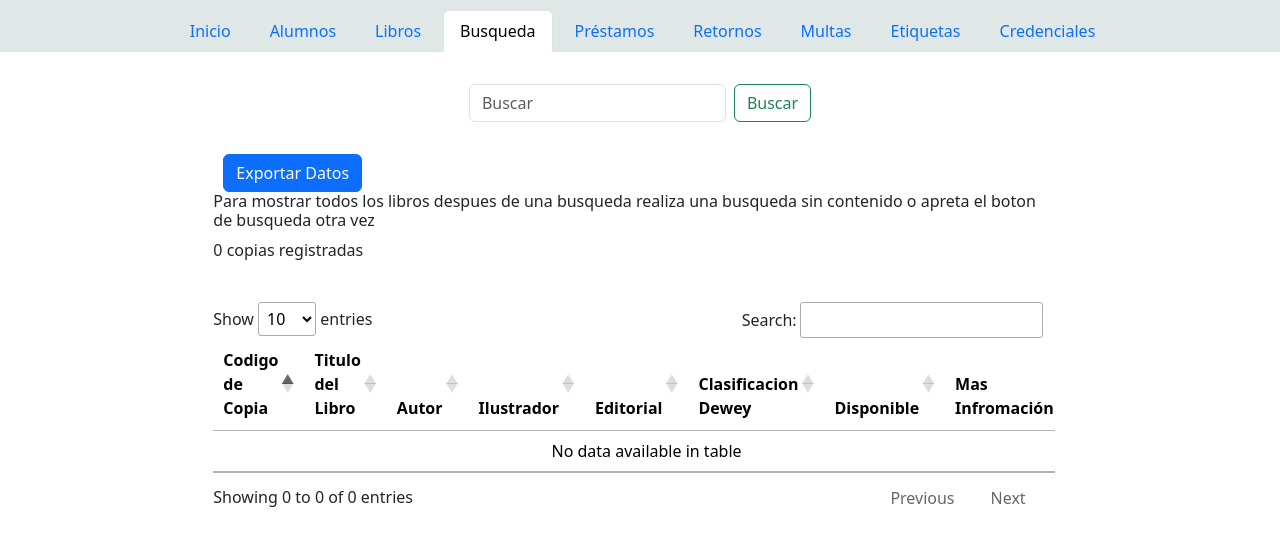
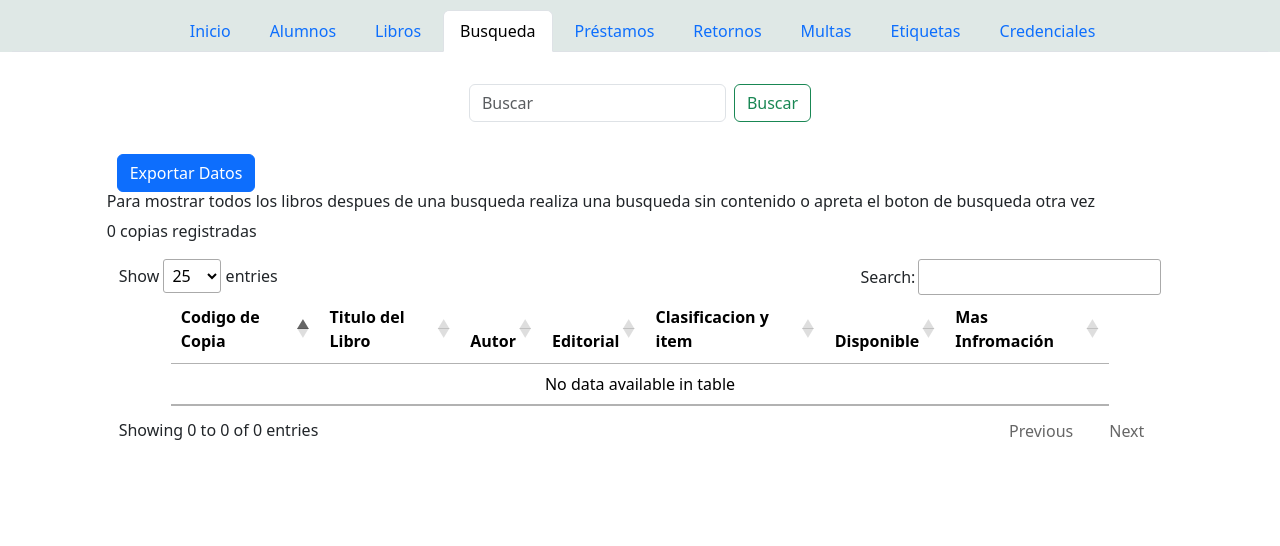
Before and after one commit to Gabrielsalom08/progamabiblio, a Django app: page /busqueda in a window 1280 px wide. Shown: the part 71-617 px from the top of the page. Run offline with Django 5.2, Linux system fonts and the light colour scheme; data that the repository does not hold is empty; some libraries are stand-ins or nearby versions; some web fonts are replaced.

Commit message:
Agregado campos pedidos item fecha creacion prestamo grupo palabras claves y adaptacion a esos cambios

```diff
--- a/biblio_app/templates/busqueda.html
+++ b/biblio_app/templates/busqueda.html
@@ -3,7 +3,7 @@
 {% load static %}
 
 {% block main_content %}
-<div class="col-md-8 mx-auto my-4">
+<div class="col-md-10 mx-auto my-4">
     <div class="row">
         <nav class="navbar bg-body-light">
             <div class="container-fluid justify-content-center align-items-center">
@@ -21,16 +21,15 @@
             <h6> Para mostrar todos los libros despues de una busqueda realiza una busqueda sin contenido o apreta el boton de busqueda otra vez</h6>
             <p>{{ copias|length }} copias registradas</p>
         </div>
-        <div class="row mt-4">
-            <div class="container" style="overflow-y:auto;">
-                <table class="table table-hover">
+        <div class="container-fluid">
+            <div class="container-fluid table-responsive" style="overflow-y:auto; overflow-x: auto;" >
+                <table class="table table-hover" style="width: 90%;">
                     <thead>
                         <th>Codigo de Copia</th>
                         <th>Titulo del Libro</th>
                         <th>Autor</th>
-                        <th>Ilustrador</th>
                         <th>Editorial</th>
-                        <th>Clasificacion Dewey</th>
+                        <th>Clasificacion  y item</th>
                         <th>Disponible</th>
                         <th>Mas Infromación</th>
                         {% if user.is_authenticated %}
@@ -43,9 +42,8 @@
                                 <td>{{ copia.clavecopia|stringformat:"06d" }}</td>
                                 <td>{{ copia.codigolibro.titulo }}</td>
                                 <td>{{ copia.codigolibro.autor }}</td>
-                                <td>{{ copia.codigolibro.ilustrador }}</td>
                                 <td>{{ copia.codigolibro.editorial }}</td>
-                                <td>{{ copia.codigolibro.dewy }}</td>
+                                <td>{{ copia.codigolibro.dewy }} {% if copia.codigolibro.item %} {{copia.codigolibro.item}} {%endif%}</td>
                                 <td>{% if copia.disponible %}Disponible{% else %} No - {{ copia.clavealumno.clave|stringformat:"05d" }}{% endif %}</td>
                                 <td style="text-align: center;">
                                     <a href="{% url 'busqueda_detalle' clavecopia=copia.clavecopia %}" class="btn btn-success"><i class="bi bi-pencil"></i>+</a>
@@ -91,7 +89,7 @@
     $(document).ready( function () {
         $('.table').DataTable({
             "paging": true,
-            "pageLength": 10 // Mostrar solo 30 elementos por página
+            "pageLength": 25 // Mostrar solo 30 elementos por página
         });
     });
 </script>
--- a/biblio_app/templates/busquedadetalle.html
+++ b/biblio_app/templates/busquedadetalle.html
@@ -40,7 +40,9 @@
     <p>Editorial: {{ copia.codigolibro.editorial }}</p>
     <p>Número de Tomo: {{ copia.codigolibro.numerotomo }}</p>
     <p>Características Especiales: {{ copia.codigolibro.caracteristicasespeciales }}</p>
+    <p>Palabras Calve: {{ copia.codigolibro.palabrasclave }}</p>
     <p>Clasificación Dewey: {{ copia.codigolibro.dewy }}</p>
+    <p>Item: {{ copia.codigolibro.item }}</p>
     <p>Publico Dirigido: {{ copia.codigolibro.publicodirigido }}</p>
     <p>Disponible: {% if copia.disponible %}Sí{% else %}No{% endif %}</p>
     {% if not copia.disponible %}
--- a/biblio_app/templates/editar_alumno.html
+++ b/biblio_app/templates/editar_alumno.html
@@ -19,6 +19,7 @@
         display: flex;
         flex-direction: column;
         align-items: center;
+        margin-bottom: 100px;
     }
 
     label {
@@ -57,6 +58,8 @@
     <input type="text" name="clave" value="{{ alumno.clave }}"><br>
     <label for="grupo">Año:</label>
     <input type="text" name="grupo" value="{{ alumno.grupo }}"><br>
+    <label for="clase">Grupo:</label>
+    <input type="text" name="clase" value="{{ alumno.clase|default_if_none:'' }}"><br>
     <button type="submit" class="btn btn-primary">Guardar cambios</button>
 </form>
 {% endblock %}
--- a/biblio_app/templates/editar_libro.html
+++ b/biblio_app/templates/editar_libro.html
@@ -65,8 +65,12 @@
     <input type="text" name="caracteristicasespeciales" value="{{ libro.caracteristicasespeciales|default_if_none:'' }}"><br>
     <label for="ubicacionbiblio">Clasificación Dewey:</label>
     <input type="text" name="ubicacionbiblio" value="{{ libro.dewy|default_if_none:'' }}"><br>
+    <label for="item">Item :</label>
+    <input type="text" name="item" value="{{ libro.item|default_if_none:'' }}"><br>
     <label for="publicodirigido">Público Dirigido:</label>
-    <input type="text" name="publicodirigido" value="{{ libro.publicodirigido|default_if_none:'' }}"><br>
+    <input type="textform" name="publicodirigido" value="{{ libro.publicodirigido|default_if_none:'' }}"><br>
+    <label for="publicodirigido">Palabras Clave:</label>
+    <input type="textform" name="clave" value="{{ libro.palabrasclave|default_if_none:'' }}"><br>
 
     <button type="submit" class="btn btn-primary" style="margin-bottom: 200px;">Guardar cambios</button>
 </form>
--- a/biblio_app/templates/prestamo.html
+++ b/biblio_app/templates/prestamo.html
@@ -38,17 +38,19 @@
             <th>Título libro</th>
             <th>Fecha límite</th>
             <th>Fecha regresado</th>
+            <th>Fecha prestamo</th>
           </tr>
         </thead>
         <tbody>
           {% for prestamo in prestamo %}
           <tr>
             <td>{{ prestamo.clave_alumno.clave|stringformat:"05d" }}</td>
-            <td>{{ prestamo.clave_alumno.nombre }} {{ prestamo.clave_alumno.apellido }}</td>
+            <td>{{ prestamo.clave_alumno }} {{prestamo.clave_alumno.grupo}} {{prestamo.clave_alumno.clase}} </td>
             <td>{{ prestamo.clave_copia.clavecopia|stringformat:"06d" }}</td>
             <td>{{ prestamo.clave_copia.codigolibro.titulo }}</td>
             <td>{{ prestamo.regreso }}</td>
             <td>{% if prestamo.fecha_regreso  %} {{ prestamo.fecha_regreso }} {%endif%}</td>
+            <td>{% if prestamo.fecha_creacion  %} {{ prestamo.fecha_creacion }} {%endif%}</td>
           </tr>
           {% endfor %}
         </tbody>
--- a/biblio_app/views.py
+++ b/biblio_app/views.py
@@ -17,7 +17,7 @@ from django.http import JsonResponse
 from django.db.models import CharField, Value
 from django.db.models.functions import Concat
 from django.utils import timezone
-
+from django.db.models import F
 listacopias=[]
 listacredenciales=[]
 vaciocopias=[]
@@ -35,6 +35,8 @@ def get_server_time(request):
 # Create your views here.
 def inicio(request):
     return render(request,"inicio.html",context={"current_tab": "inicio"})
+
+
 def prestamos(request):
     query = request.GET.get('q')
     if query:
@@ -47,13 +49,17 @@ def prestamos(request):
         prestamo = Prestamo.objects.filter(
             Q(clave_alumno__clave__icontains=query) |
             Q(clave_copia__clave__icontains=query)
-        ).distinct().order_by('-pk')
+        ).distinct()
     else:
         # Si no hay búsqueda, mostrar todos los prestamos
-        prestamo = Prestamo.objects.all().order_by('-pk')
+        prestamo = Prestamo.objects.all()
 
-    # Devolver una respuesta con la lista de prestamos
-    return render(request,"prestamo.html",context={"current_tab": "prestamo", "prestamo": prestamo})
+    # Ordenar los préstamos del más nuevo al más antiguo
+    prestamo = prestamo.order_by(F('fecha_creacion').desc(nulls_last=True))
+
+    # Devolver una respuesta con la lista de préstamos ordenados
+    return render(request, "prestamo.html", context={"current_tab": "prestamo", "prestamo": prestamo})
+
 
 def retornos(request):
     query = request.GET.get('q')
@@ -128,12 +134,14 @@ def alumno_pest(request):
 
         # Realizar la búsqueda utilizando el campo 'nombre', 'apellido', 'clave' o 'grupo'
         alumnos = Alumno.objects.annotate(
-            nombre_apellido=Concat('nombre', Value(' '), 'apellido', output_field=CharField())
+            nombre_apellido=Concat('nombre', Value(' '), 'apellido', output_field=CharField()),
+            grado_grupo=Concat('grupo','clase',output_field=CharField()),
         ).filter(
             Q(nombre__icontains=query) |
             Q(apellido__icontains=query) |
             Q(clave__icontains=query) |
             Q(grupo__icontains=query) |
+            Q(grado_grupo__icontains=query) |
             Q(nombre_apellido__icontains=query)  # Buscar en el campo combinado de nombre y apellido
         ).distinct()
 
@@ -151,6 +159,7 @@ def agregar_alum(request):
         nombre = request.POST.get('nombre')
         apellido = request.POST.get('apellido')
         grupo = request.POST.get('grupo')
+        clase= request.POST.get('clase','')
 
         # Verificar si los campos obligatorios no están vacíos
         if not nombre or not apellido or not grupo:
@@ -158,7 +167,7 @@ def agregar_alum(request):
 
         try:
             # Intentar crear una instancia de Alumno con los datos proporcionados
-            alumno_item = Alumno(nombre=nombre, apellido=apellido, grupo=grupo)
+            alumno_item = Alumno(nombre=nombre, apellido=apellido, grupo=grupo,clase=clase)
             alumno_item.full_clean()  # Validar los datos del modelo
             alumno_item.save()  # Guardar el objeto en la base de datos
             return redirect('/alumno')
@@ -179,6 +188,7 @@ def editar_alumno(request, pk):
         alumno_obj.nombre = request.POST['nombre']
         alumno_obj.apellido = request.POST['apellido']
         alumno_obj.grupo = request.POST['grupo']
+        alumno_obj.clase = request.POST['clase']
         alumno_obj.save()
         return redirect('/alumno')
 
@@ -199,7 +209,7 @@ def cargar_desde_excel(request):
         excel_file = request.FILES['excel_file']
         df = pd.read_excel(excel_file)
 
-        required_columns = ['nombre', 'apellido', 'grupo']
+        required_columns = ['nombre', 'apellido', 'grado']
         missing_columns = [col for col in required_columns if col not in df.columns]
 
         if missing_columns:
@@ -217,7 +227,8 @@ def cargar_desde_excel(request):
                 clave=clave,
                 nombre=row['nombre'],
                 apellido=row['apellido'],
-                grupo=row['grupo'],
+                grupo=row['grado'],
+                clase=row.get('grupo', None),
             )
 
             try:
@@ -263,7 +274,8 @@ def libros_pest(request):
             Q(codigolibro__icontains=query) |
             Q(titulo__icontains=query) |
             Q(autor__icontains=query) |
-            Q(editorial__icontains=query)
+            Q(editorial__icontains=query)|
+            Q(palabrasclave__icontains=query)
         )
     else:
         libros = Libro.objects.all()
@@ -289,8 +301,10 @@ def agregar_libros(request):
                 publicodirigido=request.POST.get('publico', ''),
                 fechapublicacion=fechapubl,
                 caracteristicasespeciales=request.POST.get('caracteristicas', ''),
-                ilustrador=request.POST.get('ilustrador','')
-            )
+                ilustrador=request.POST.get('ilustrador',''),
+                palabrasclave=request.POST.get('clave',''),
+                item=request.POST.get('item','')
+                )
             libro_item.full_clean()  # Realiza todas las validaciones del modelo
             libro_item.save()
             return redirect('/libro')
@@ -346,6 +360,8 @@ def editar_libro(request, codigolibro):
         libro_obj.caracteristicasespeciales = request.POST.get('caracteristicasespeciales', None)
         libro_obj.dewy = request.POST.get('ubicacionbiblio', None)
         libro_obj.publicodirigido = request.POST.get('publicodirigido', None)
+        libro_obj.palabrasclave = request.POST.get('clave', None)
+        libro_obj.item = request.POST.get('item', None)
 
         # Obtener el valor de fechapublicacion del formulario
         fechapublicacion = request.POST.get('fechapublicacion')
@@ -414,6 +430,8 @@ def cargar_desde_excel_libro(request):
                     caracteristicasespeciales=row.get('caracteristicas', None),
                     dewy=row.get('ubicacionbiblio', None),
                     publicodirigido=row.get('publico', None),
+                    item=row.get('item', None),
+                    palabrasclave=row.get('palabras_clave', None),
                 )
 
                 try:
@@ -452,7 +470,7 @@ def busqueda_pest(request):
             # Eliminar los ceros a la izquierda en el caso de que existan
             query = str(int(query))
     if query:
-        copias = Copia.objects.filter(Q(clavecopia__icontains=query) | Q(codigolibro__titulo__icontains=query) | Q(codigolibro__autor__icontains=query) | Q(codigolibro__editorial__icontains=query) | Q(codigolibro__ilustrador__icontains=query))
+        copias = Copia.objects.filter(Q(clavecopia__icontains=query) | Q(codigolibro__titulo__icontains=query) | Q(codigolibro__autor__icontains=query) | Q(codigolibro__editorial__icontains=query) | Q(codigolibro__ilustrador__icontains=query)|Q(codigolibro__palabrasclave__icontains=query))
     else:
         # Si no hay búsqueda, muestra todas las copias
         copias = Copia.objects.all()
@@ -544,7 +562,8 @@ def nuevo_prestamo(request):
                     clave_copia=copia,
                     activo=True,
                     regreso=datetime.now() + timedelta(days=7),
-                    fecha_regreso=None
+                    fecha_regreso=None,
+                    fecha_creacion = datetime.now()
                 )
 
                 # Modificar disponibilidad de copia y clave de alumno en la copia
@@ -558,7 +577,7 @@ def nuevo_prestamo(request):
 
                 return redirect('/prestamo')
             else:
-                error_message = 'El alumno ya tiene un libro sacado o la copia no está disponible.'
+                error_message = 'La copia no está disponible.'
                 return render(request, 'error.html', {'mensaje': error_message})
         except (Alumno.DoesNotExist, Copia.DoesNotExist):
             error_message = 'La clave de alumno o de copia no son válidas.'
```
Also changed, not shown: biblio_app/models.py (+10 -5 lines), biblio_app/templates/alumnos.html (+7 -3 lines), biblio_app/templates/libros.html (+8 -0 lines), biblio_app/templates/retorno.html (+4 -6 lines), biblio_app/migrations/0004_alumno_clase_libro_item_libro_palabrasclave_and_more.py (added).
